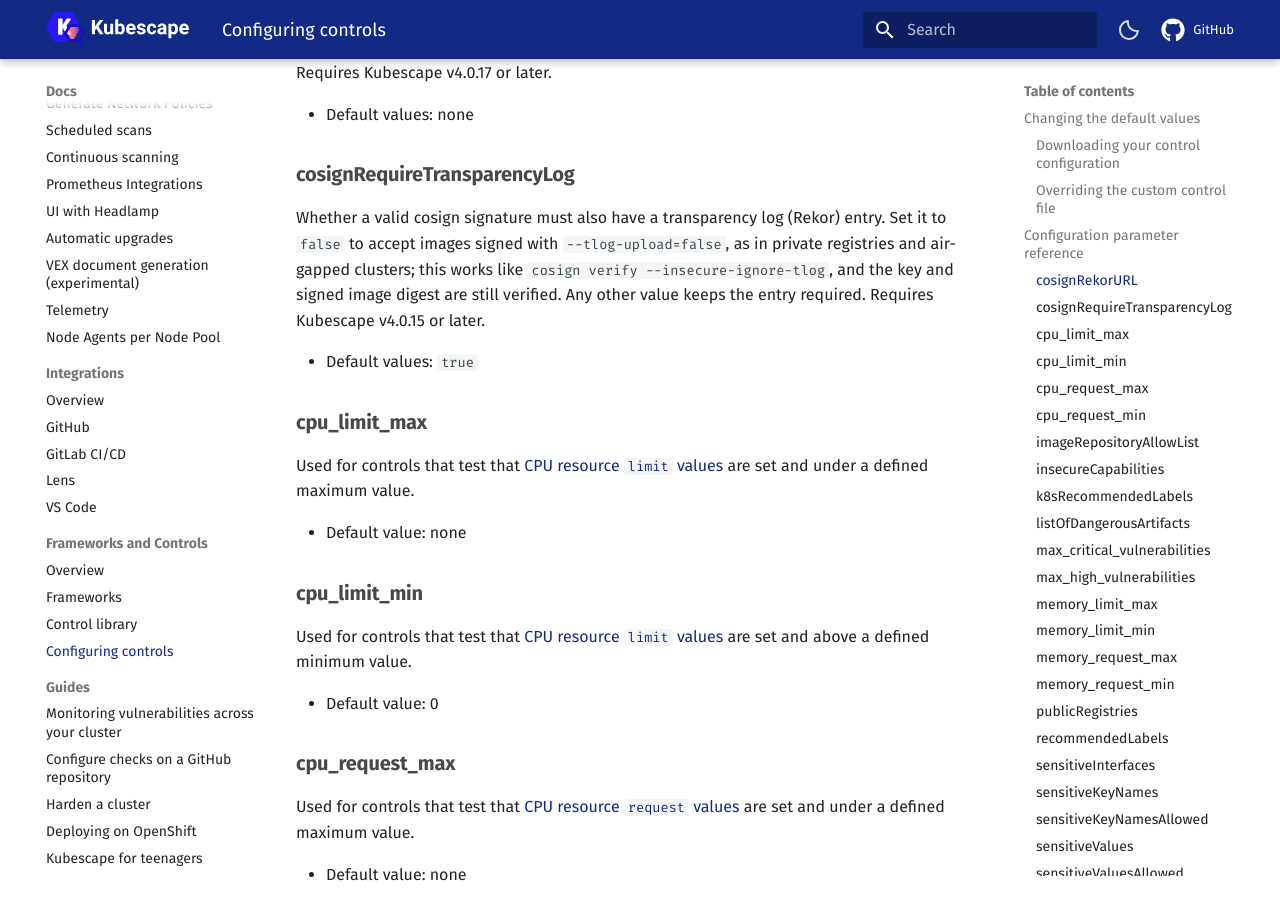
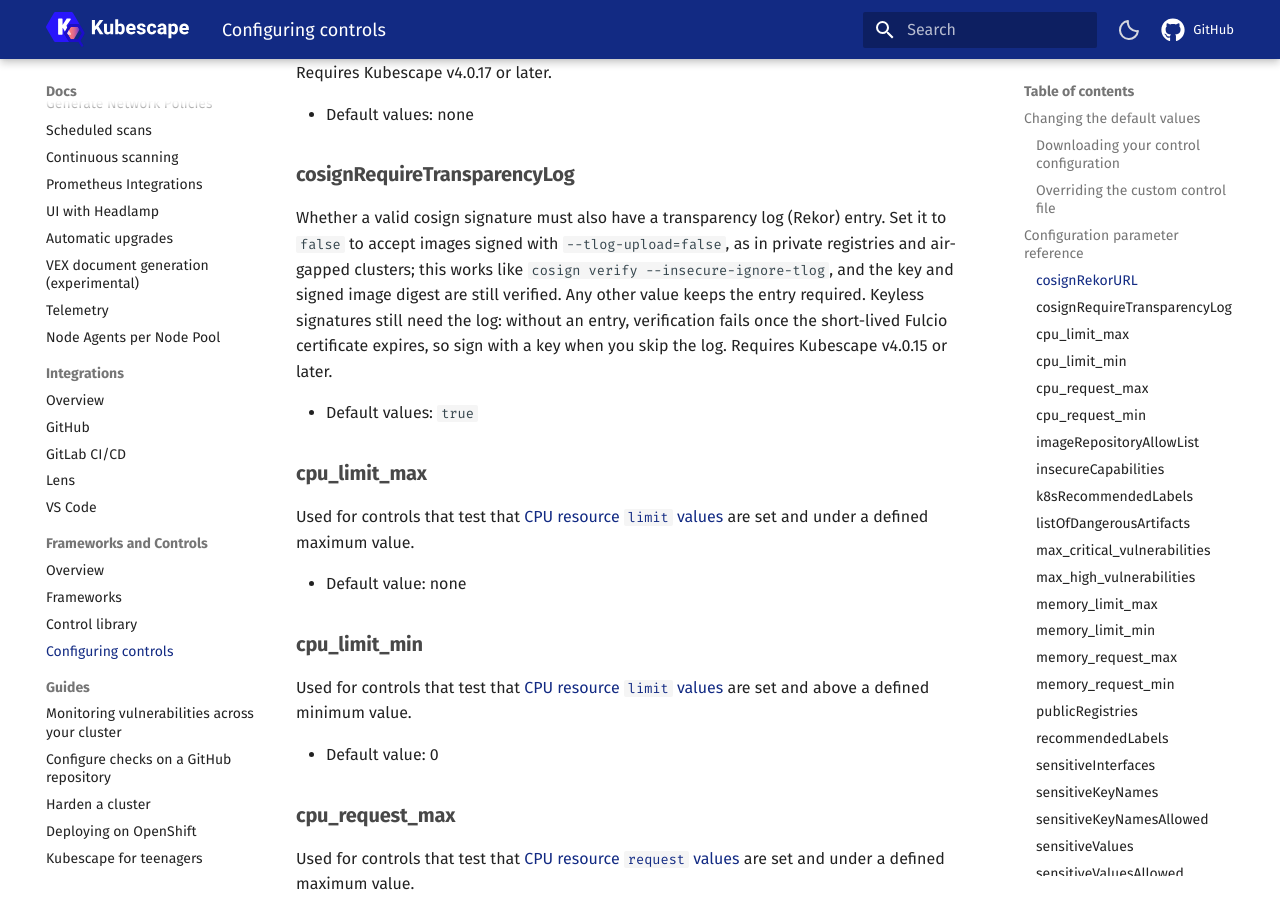
Before and after one commit to kubescape/kubescape.io, an MkDocs documentation site: the page built from docs/docs/frameworks-and-controls/configuring-controls.md, in a window 1280 px wide and 900 px high, scrolled down 1044 px. Built offline with MkDocs 1.6.1 and Material for MkDocs 9.7.7, drawn with Linux system fonts in a browser that asks for light colours; comment, search, counter and statistics services are not loaded.

Commit message:
docs(c-0236): valid JSON example, note keyless needs the log
Signed-off-by: Yash Lunawat <yash.lunawat@rtp.vc>

````diff
--- a/docs/docs/frameworks-and-controls/configuring-controls.md
+++ b/docs/docs/frameworks-and-controls/configuring-controls.md
@@ -32,7 +32,7 @@
 
 ### cosignRequireTransparencyLog
 
-Whether a valid cosign signature must also have a transparency log (Rekor) entry. Set it to `false` to accept images signed with `--tlog-upload=false`, as in private registries and air-gapped clusters; this works like `cosign verify --insecure-ignore-tlog`, and the key and signed image digest are still verified. Any other value keeps the entry required. Requires Kubescape v4.0.15 or later.
+Whether a valid cosign signature must also have a transparency log (Rekor) entry. Set it to `false` to accept images signed with `--tlog-upload=false`, as in private registries and air-gapped clusters; this works like `cosign verify --insecure-ignore-tlog`, and the key and signed image digest are still verified. Any other value keeps the entry required. Keyless signatures still need the log: without an entry, verification fails once the short-lived Fulcio certificate expires, so sign with a key when you skip the log. Requires Kubescape v4.0.15 or later.
 
 * Default values: `true`
 
@@ -255,9 +255,11 @@
 Keyless ([Fulcio](https://github.com/sigstore/fulcio)) signers that are trusted for validating container image signatures. Each entry is an OIDC issuer regular expression, whitespace, then a certificate identity regular expression, like `cosign verify --certificate-oidc-issuer-regexp ... --certificate-identity-regexp ...`. The expressions are not anchored, so add `^` and `$` yourself. An image passes if either a trusted public key or a trusted identity verifies it. Requires Kubescape v4.0.18 or later.
 
 ```json
-"trustedCosignIdentities": [
-  "^https://token\\.actions\\.githubusercontent\\.com$ ^https://github\\.com/my-org/"
-]
+{
+  "trustedCosignIdentities": [
+    "^https://token\\.actions\\.githubusercontent\\.com$ ^https://github\\.com/my-org/"
+  ]
+}
 ```
 
 * Default values: none
````
